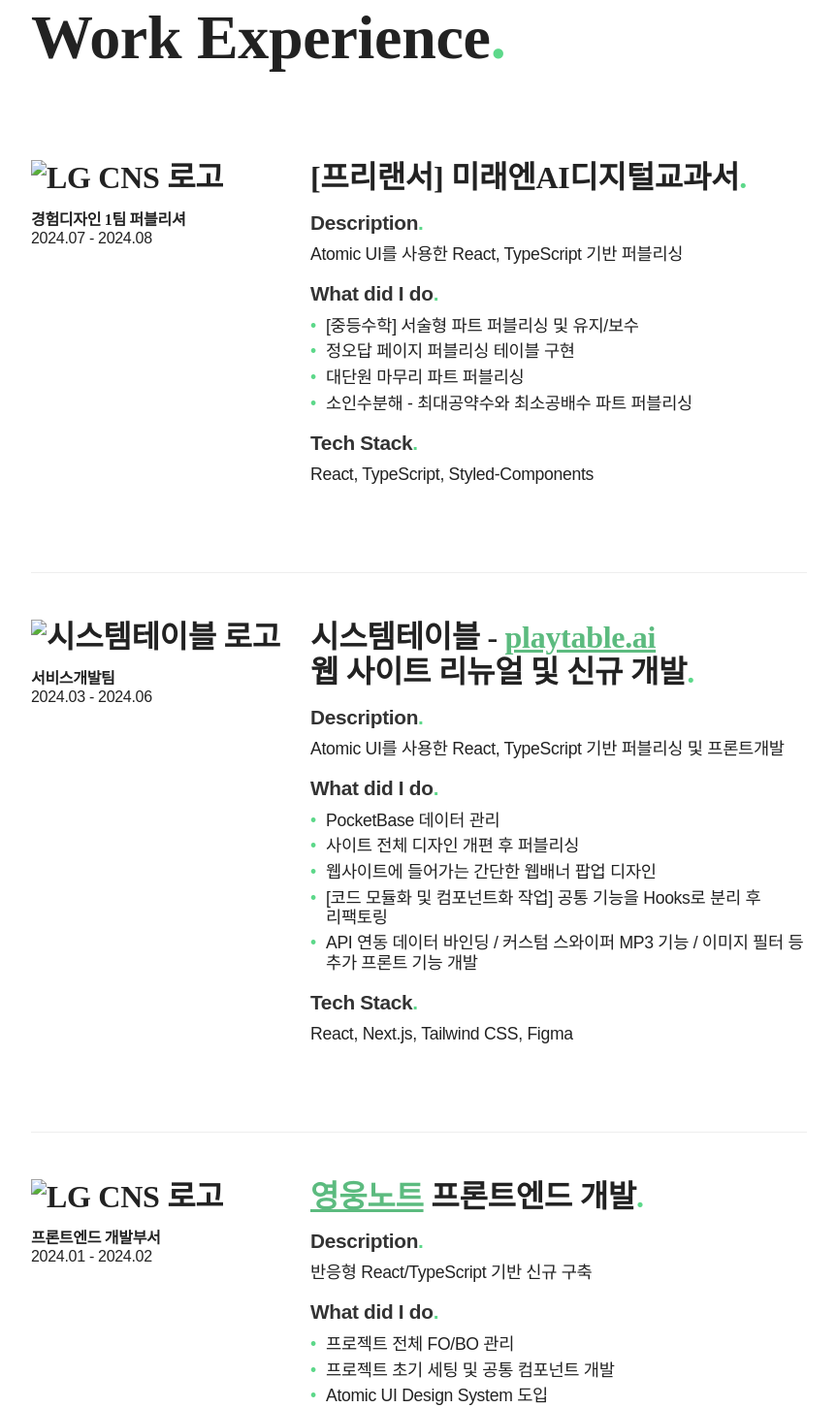
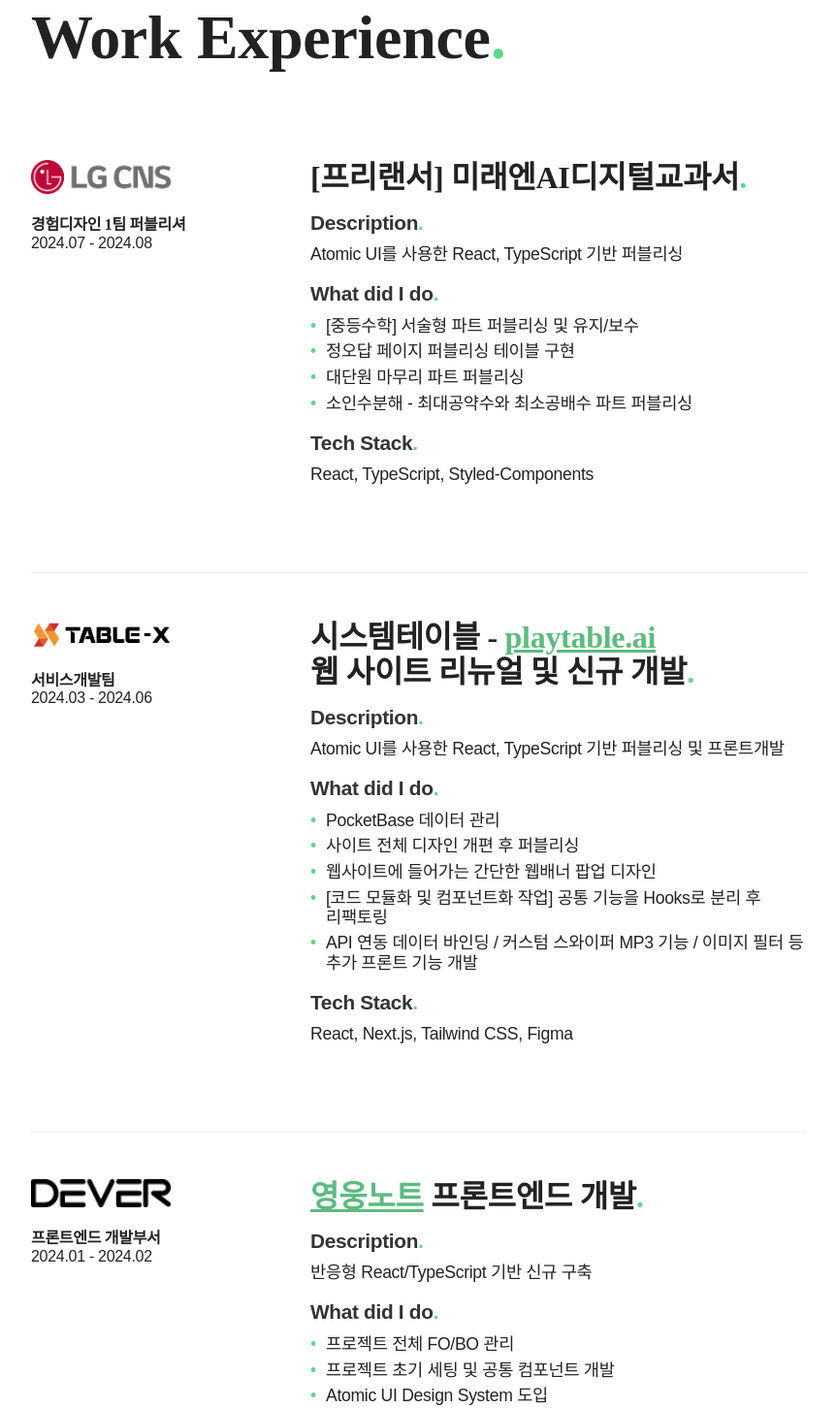
Before and after one commit to moonjieun/jieu, a plain HTML site: page index.html in a window 1280 px wide. Shown: the part 366-1818 px from the top of the page at 97% size, without its empty margins (208-1071 px from the left). Drawn offline with Linux system fonts and the light colour scheme; the site is published under a folder, as on GitHub Pages, so addresses that start at the root find nothing; a web font is replaced by a local one.

Commit message:
fix:이미지파일 수정

```diff
--- a/index.html
+++ b/index.html
@@ -22,8 +22,8 @@
         <div class="row-left">
           <h3>
             <picture>
-              <source srcset="/img/lg.webp" type="image/webp">
-              <img class="logo" src="/img/lg.png" alt="LG CNS 로고">
+              <source srcset="img/lg.webp" type="image/webp">
+              <img class="logo" src="img/lg.png" alt="LG CNS 로고">
             </picture>
           </h3>
           <span class="role">경험디자인 1팀 퍼블리셔</span>
@@ -59,8 +59,8 @@
         <div class="row-left">
           <h3>
             <picture>
-              <source srcset="/img/playtable.webp" type="image/webp">
-              <img class="logo" src="/img/playtable.png" alt="시스템테이블 로고">
+              <source srcset="img/playtable.webp" type="image/webp">
+              <img class="logo" src="img/playtable.png" alt="시스템테이블 로고">
             </picture>
           </h3>
           <span class="role">서비스개발팀</span>
@@ -98,8 +98,8 @@
         <div class="row-left">
           <h3>
             <picture>
-              <source srcset="/img/dever.webp" type="image/webp">
-              <img class="logo" src="/img/dever.png" alt="LG CNS 로고">
+              <source srcset="img/dever.webp" type="image/webp">
+              <img class="logo" src="img/dever.png" alt="영웅노트">
             </picture>
           </h3>
           <span class="role">프론트엔드 개발부서</span>
```
